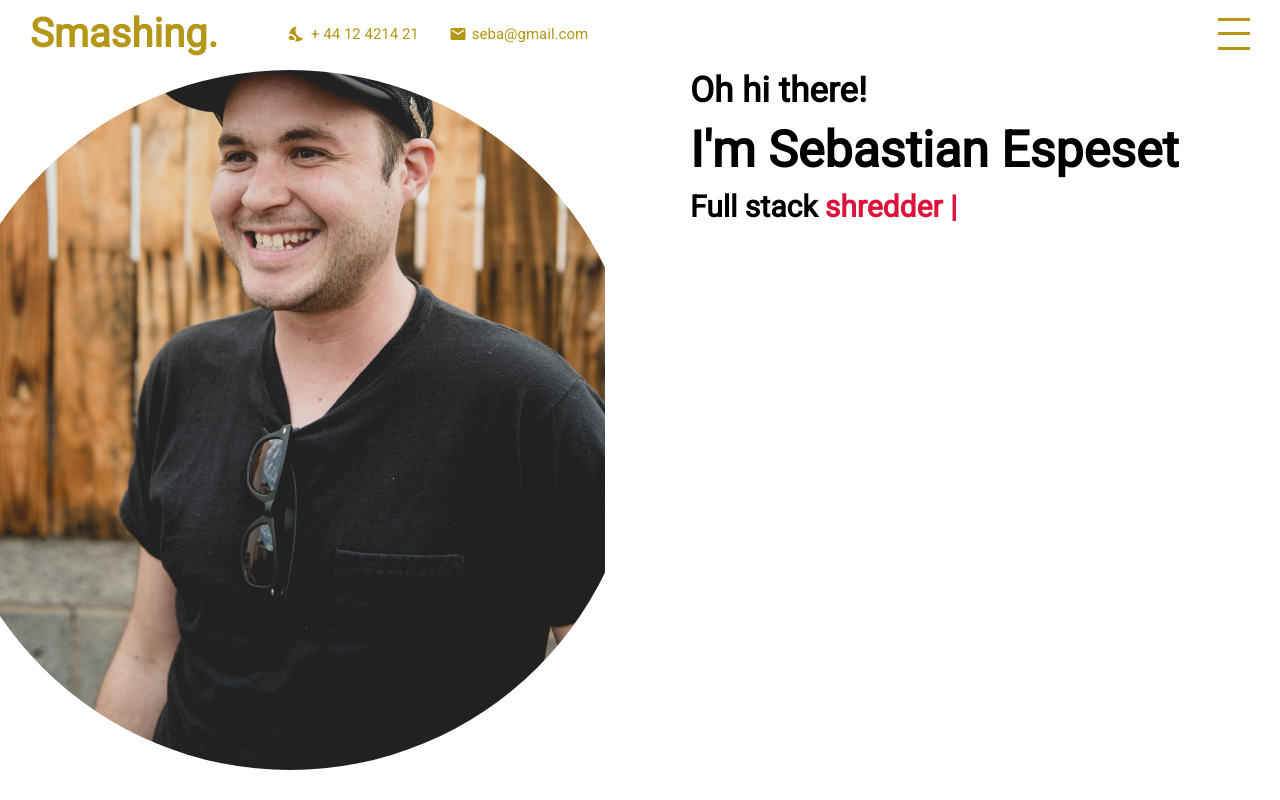
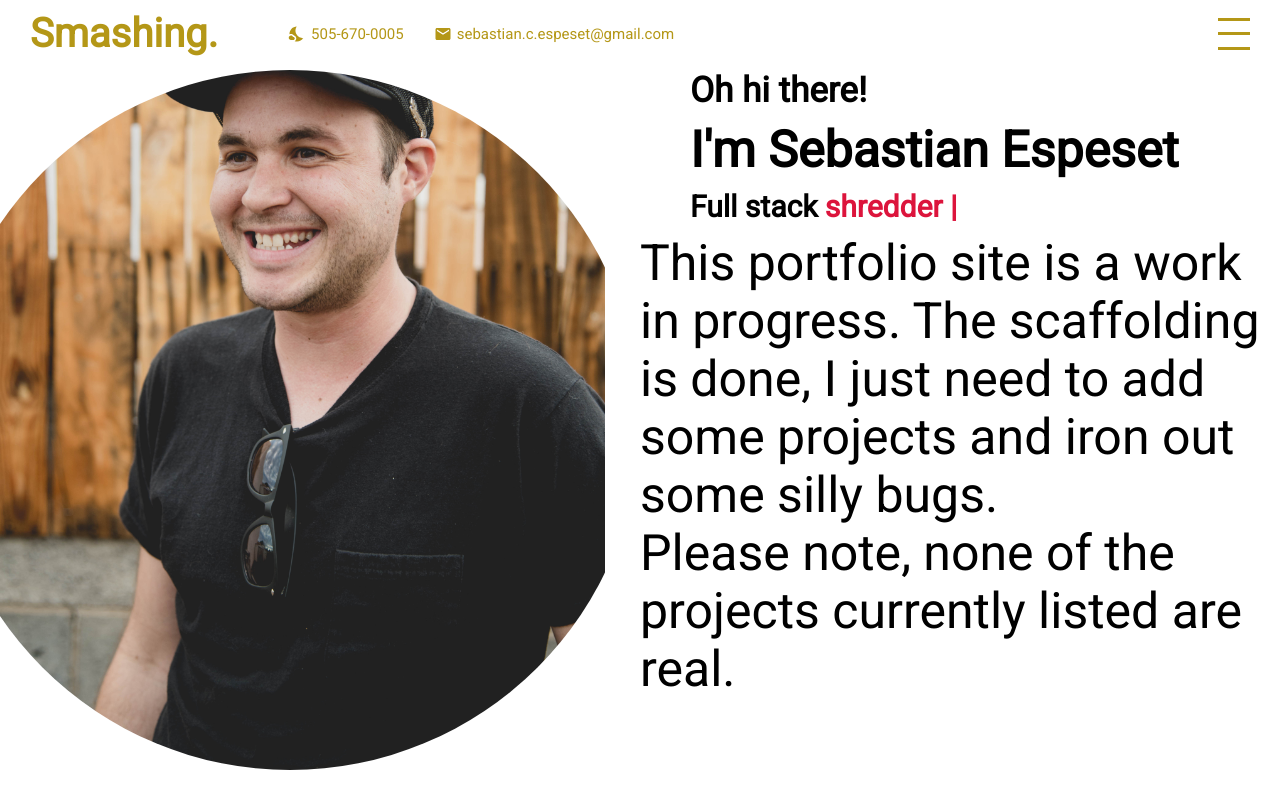
Before and after one commit to sebastian-espeset/responsive-portfolio, a React (Create React App) app: page / in a window 1280 px wide. Built offline with nearby package versions, Linux system fonts and the light colour scheme.

Commit message:
small tweeks to contact

```diff
--- a/src/components/contact/contact.scss
+++ b/src/components/contact/contact.scss
@@ -14,6 +14,9 @@
         img{
             height: 80%;
             width: 90%;
+            @include mobile{
+                margin-left: 18px;
+             }
         }
     }
     .right{
--- a/src/components/intro/Intro.jsx
+++ b/src/components/intro/Intro.jsx
@@ -31,6 +31,7 @@ export default function Intro() {
                     <h1> I'm Sebastian Espeset</h1>
                     <h3> Full stack <span ref={textRef}></span></h3>
                 </div>
+                    <p style={{"margin-top":"10px","font-size":"50px"}}> This portfolio site is a work in progress. The scaffolding is done, I just need to add some projects and iron out some silly bugs.<br></br><p>Please note, none of the projects currently listed are real.</p></p>
                 {/* Leaving this commented, may add in the future, don't like the look <a href="#portfolio">
                     <KeyboardArrowDownIcon className="icon"/>
                 </a> */}
--- a/src/components/topbar/Topbar.jsx
+++ b/src/components/topbar/Topbar.jsx
@@ -12,11 +12,11 @@ export default function Topbar({menuOpen,setMenuOpen}) {
           </a>
           <div className="itemContainer">
               <NightsStay className="icon"/>
-              <span>+ 44 12 4214 21</span>
+              <span>505-670-0005</span>
           </div>
           <div className="itemContainer">
               <Mail className="icon"/>
-            <span> seba@gmail.com</span>
+            <span> sebastian.c.espeset@gmail.com</span>
           </div>
         </div>
         <div className="right">
```
